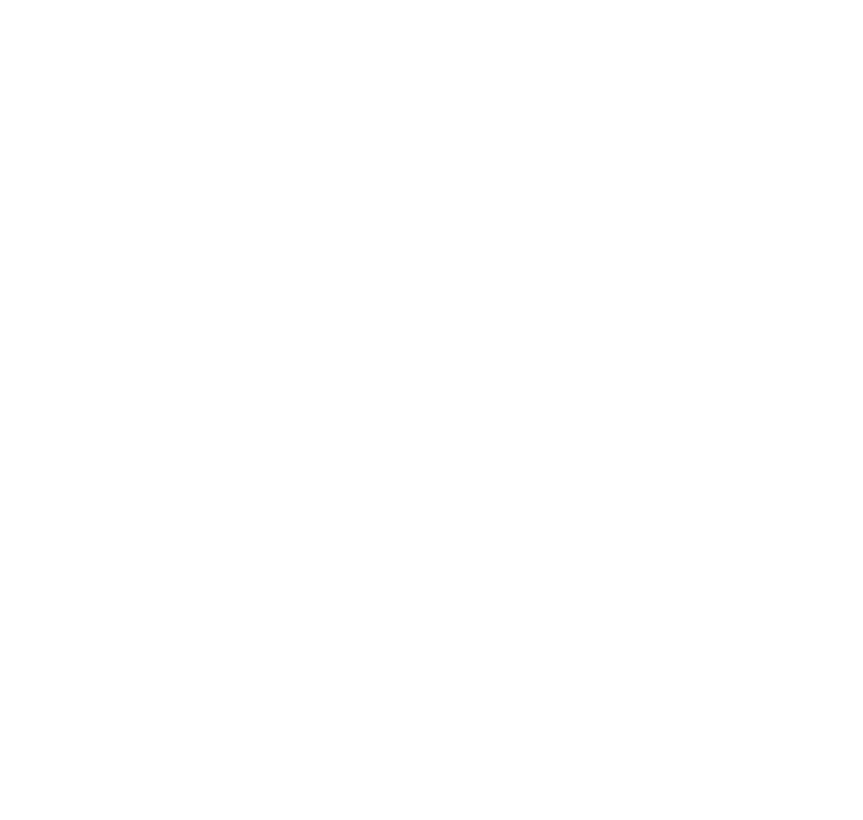
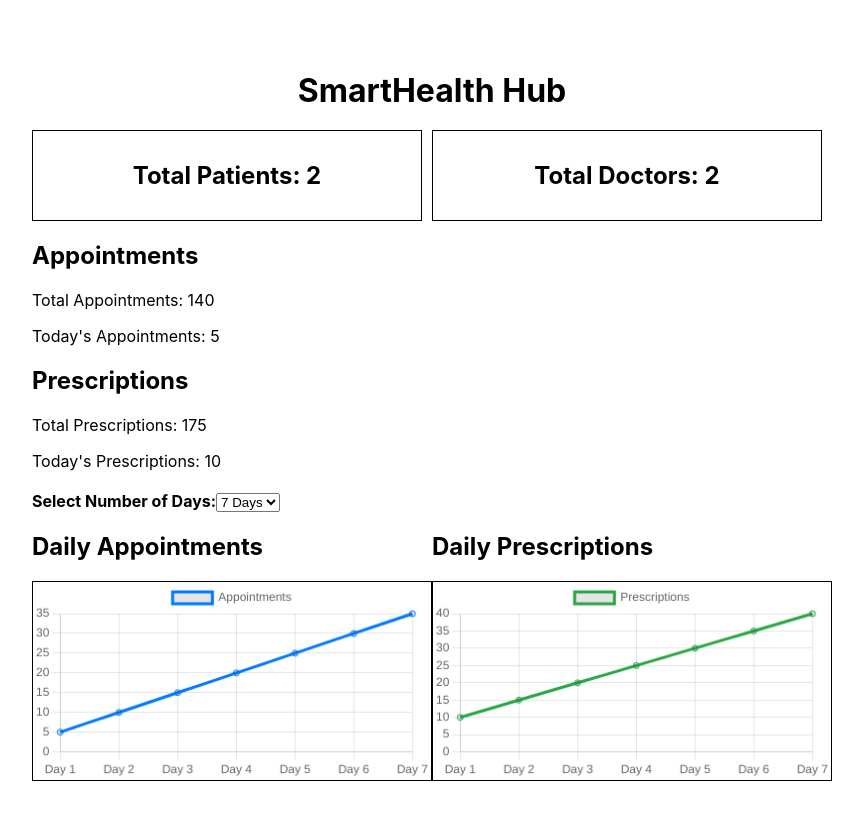
Before and after one commit to prajwalcbk/Smarthealthcarehub, a React (Create React App) app in the folder frontend/healthcarehub/: page /analytics in a window 1280 px wide. Before the commit this address had no page. Shown: the whole page, without its empty margins (208-1071 px from the left). Built offline with nearby package versions, Linux system fonts and the light colour scheme.

Commit message:
Added Analytics page

```diff
--- a/frontend/healthcarehub/package.json
+++ b/frontend/healthcarehub/package.json
@@ -3,11 +3,13 @@
   "version": "0.1.0",
   "private": true,
   "dependencies": {
+    "@babel/plugin-proposal-private-property-in-object": "^7.16.7",
     "@fortawesome/fontawesome-free": "^6.5.1",
     "@testing-library/jest-dom": "^5.17.0",
     "@testing-library/react": "^13.4.0",
     "@testing-library/user-event": "^13.5.0",
     "axios": "^1.6.7",
+    "chart.js": "^4.4.1",
     "nodemon": "^3.0.3",
     "react": "^18.2.0",
     "react-calendar": "^4.8.0",
@@ -40,5 +42,9 @@
       "last 1 firefox version",
       "last 1 safari version"
     ]
+  },
+  "devDependencies": {
+    "css-loader": "^6.10.0",
+    "style-loader": "^3.3.4"
   }
 }
--- a/frontend/healthcarehub/src/App.js
+++ b/frontend/healthcarehub/src/App.js
@@ -11,6 +11,7 @@
 import Pharmacist from './components/signup/pharmacist/Pharmacist'
 import Patient from './components/signup/patient/Patient'
 import Home from './components/home/home';
+import Analytics from './components/analytics/analytics';
 import DoctorSearchPage from './components/appointment/doctorsearch'
 
 function App() {
@@ -31,6 +32,7 @@
           <Route path="/" element={<Home />} />
           <Route path="/forumpage" element={<ForumPage />} />
           <Route path="/createforum" element={<CreateForum />} />
+          <Route path="/analytics" element={<Analytics />} />
 
 
           {/* Add more routes for other pages */}
--- /dev/null
+++ b/frontend/healthcarehub/src/components/analytics/analytics.css
@@ -0,0 +1,76 @@
+/* CustomApp.css */
+
+/* Main container */
+.analytics-container{
+    margin: 0 auto;
+    padding: 20px;
+    padding-right: 20px;
+    overflow-x: auto;
+    overflow-y: auto;
+    background-size: cover;
+    background-position: center;
+    /* background-image: url("../../../public/forum_bg.jpg"); */
+    height: 100%;
+    position: fixed;
+    width: 100%;
+}
+/* CustomApp.css */
+
+/* Main container */
+.app-container {
+    max-width: 800px;
+    margin: 0 auto;
+    padding: 20px;
+    color: #000; /* Black text */
+    margin-top: 30px;
+  }
+
+  /* Header */
+  h1 {
+    text-align: center;
+    margin-bottom: 20px;
+  }
+
+  /* Stats container */
+  .stats-container {
+    display: flex;
+    justify-content: space-between;
+    margin-bottom: 20px;
+  }
+
+  /* Patient and doctor stats */
+  .patient-stats, .doctor-stats {
+    flex: 1;
+    text-align: center;
+    border: 1px solid #000; /* Black border */
+    padding: 10px;
+    margin-right: 10px;
+    background-color: rgba(255, 255, 255, 0.8); /* Semi-transparent white background */
+    color: #000; /* Black text */
+  }
+
+  /* Appointment and prescription stats */
+  .appointment-stats, .prescription-stats {
+    margin-bottom: 20px;
+    background-color: rgba(255, 255, 255, 0.8); /* Semi-transparent white background */
+    color: #000; /* Black text */
+  }
+
+  /* Graphs container */
+  .graphs-container {
+    display: flex;
+    justify-content: space-between;
+  }
+
+  /* Individual graph */
+  .graph {
+    flex: 1;
+  }
+
+  /* Canvas for charts */
+  canvas {
+    width: 100%;
+    height: auto;
+    border: 1px solid #000; /* Black border */
+    margin-bottom: 20px;
+  }
--- /dev/null
+++ b/frontend/healthcarehub/src/components/analytics/analytics.js
@@ -0,0 +1,160 @@
+import React, { useState, useEffect, useRef } from 'react';
+import './analytics.css'; // Import CSS file for styling
+import Chart from 'chart.js/auto'; // Import Chart.js
+
+const Analytics = () => {
+  // Sample data for patients and doctors (replace with actual data from backend)
+  const patientsData = [
+    { id: 1, name: 'John Doe' },
+    { id: 2, name: 'Jane Smith' },
+    // Add more patient data here
+  ];
+
+  const doctorsData = [
+    { id: 1, name: 'Dr. Michael Johnson', specialty: 'Cardiology' },
+    { id: 2, name: 'Dr. Sarah Lee', specialty: 'Pediatrics' },
+    // Add more doctor data here
+  ];
+
+  // Sample data for daily appointments and prescriptions (replace with actual data from backend)
+  const dailyData = {
+    appointments: [5, 10, 15, 20, 25, 30, 35], // Example: appointments for each day
+    prescriptions: [10, 15, 20, 25, 30, 35, 40], // Example: prescriptions for each day
+  };
+
+  // State variables to store patient and doctor counts
+  const [patientCount, setPatientCount] = useState(patientsData.length);
+  const [doctorCount, setDoctorCount] = useState(doctorsData.length);
+
+  // State variables to store total and today's appointments and prescriptions
+  const [totalAppointments, setTotalAppointments] = useState(0);
+  const [totalPrescriptions, setTotalPrescriptions] = useState(0);
+  const [todayAppointments, setTodayAppointments] = useState(0);
+  const [todayPrescriptions, setTodayPrescriptions] = useState(0);
+
+  // State variable to store the selected number of days
+  const [numberOfDays, setNumberOfDays] = useState(7);
+
+  // Refs to store chart instances
+  const appointmentsChartRef = useRef(null);
+  const prescriptionsChartRef = useRef(null);
+
+  useEffect(() => {
+    // Calculate total appointments and prescriptions
+    const totalAppointmentsCount = dailyData.appointments.reduce((acc, val) => acc + val, 0);
+    const totalPrescriptionsCount = dailyData.prescriptions.reduce((acc, val) => acc + val, 0);
+    setTotalAppointments(totalAppointmentsCount);
+    setTotalPrescriptions(totalPrescriptionsCount);
+
+    // Calculate today's appointments and prescriptions
+    const todayAppointmentsCount = dailyData.appointments[new Date().getDay()]; // Assuming 0-indexed day
+    const todayPrescriptionsCount = dailyData.prescriptions[new Date().getDay()]; // Assuming 0-indexed day
+    setTodayAppointments(todayAppointmentsCount);
+    setTodayPrescriptions(todayPrescriptionsCount);
+
+    // Create a chart for daily appointments
+    const appointmentsCtx = appointmentsChartRef.current.getContext('2d');
+    const appointmentsChart = new Chart(appointmentsCtx, {
+      type: 'line',
+      data: {
+        labels: Array.from({ length: numberOfDays }, (_, i) => `Day ${i + 1}`), // Dynamic labels based on number of days
+        datasets: [{
+          label: 'Appointments',
+          data: dailyData.appointments.slice(0, numberOfDays),
+          fill: false,
+          borderColor: '#007bff', // Blue color
+          tension: 0.1,
+        }]
+      },
+      options: {
+        scales: {
+          y: {
+            beginAtZero: true
+          }
+        }
+      }
+    });
+
+    // Create a chart for daily prescriptions
+    const prescriptionsCtx = prescriptionsChartRef.current.getContext('2d');
+    const prescriptionsChart = new Chart(prescriptionsCtx, {
+      type: 'line',
+      data: {
+        labels: Array.from({ length: numberOfDays }, (_, i) => `Day ${i + 1}`), // Dynamic labels based on number of days
+        datasets: [{
+          label: 'Prescriptions',
+          data: dailyData.prescriptions.slice(0, numberOfDays),
+          fill: false,
+          borderColor: '#28a745', // Green color
+          tension: 0.1,
+        }]
+      },
+      options: {
+        scales: {
+          y: {
+            beginAtZero: true
+          }
+        }
+      }
+    });
+
+    // Cleanup function to destroy existing charts before creating new ones
+    return () => {
+      if (appointmentsChart) {
+        appointmentsChart.destroy();
+      }
+      if (prescriptionsChart) {
+        prescriptionsChart.destroy();
+      }
+    };
+  }, [dailyData, numberOfDays]); // Run this effect whenever dailyData or numberOfDays changes
+
+  // Function to handle change in number of days
+  const handleNumberOfDaysChange = (event) => {
+    setNumberOfDays(parseInt(event.target.value));
+  };
+
+  return (
+    <div className="app-container">
+      <h1>SmartHealth Hub</h1>
+      <div className="stats-container">
+        <div className="patient-stats">
+          <h2>Total Patients: {patientCount}</h2>
+        </div>
+        <div className="doctor-stats">
+          <h2>Total Doctors: {doctorCount}</h2>
+        </div>
+      </div>
+      <div className="appointment-stats">
+        <h2>Appointments</h2>
+        <p>Total Appointments: {totalAppointments}</p>
+        <p>Today's Appointments: {todayAppointments}</p>
+      </div>
+      <div className="prescription-stats">
+        <h2>Prescriptions</h2>
+        <p>Total Prescriptions: {totalPrescriptions}</p>
+        <p>Today's Prescriptions: {todayPrescriptions}</p>
+      </div>
+      <div className="days-selector">
+        <label htmlFor="numberOfDays">Select Number of Days:</label>
+        <select id="numberOfDays" value={numberOfDays} onChange={handleNumberOfDaysChange}>
+          <option value={1}>1 Day</option>
+          <option value={3}>3 Days</option>
+          <option value={7}>7 Days</option>
+        </select>
+      </div>
+      <div className="graphs-container">
+        <div className="graph">
+          <h2>Daily Appointments</h2>
+          <canvas ref={appointmentsChartRef} id="appointmentsChart" width="400" height="200"></canvas>
+        </div>
+        <div className="graph">
+          <h2>Daily Prescriptions</h2>
+          <canvas ref={prescriptionsChartRef} id="prescriptionsChart" width="400" height="200"></canvas>
+        </div>
+      </div>
+    </div>
+  );
+};
+
+export default Analytics;
```
Also changed, not shown: 1 other file (tests, documents, lock files or other folders).
